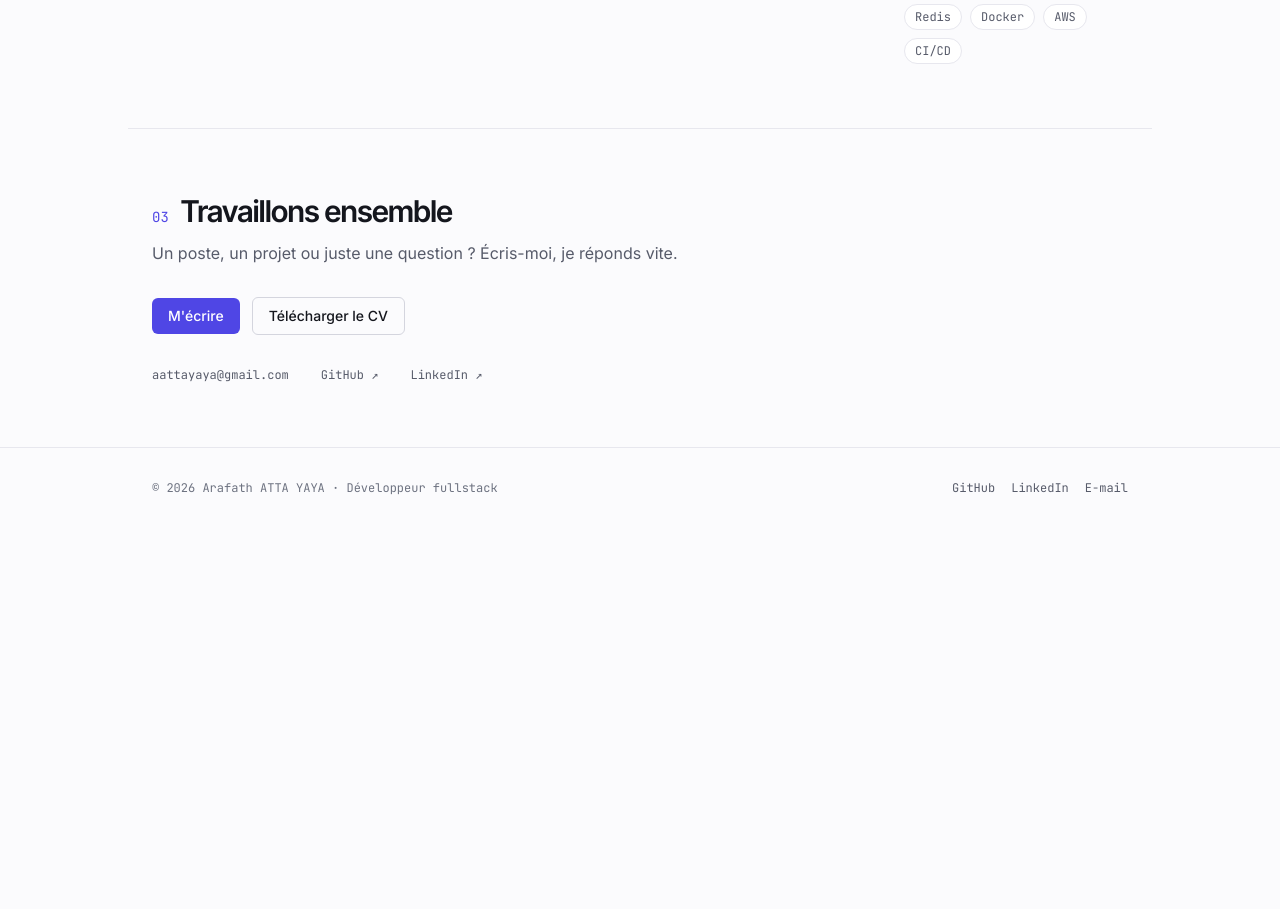
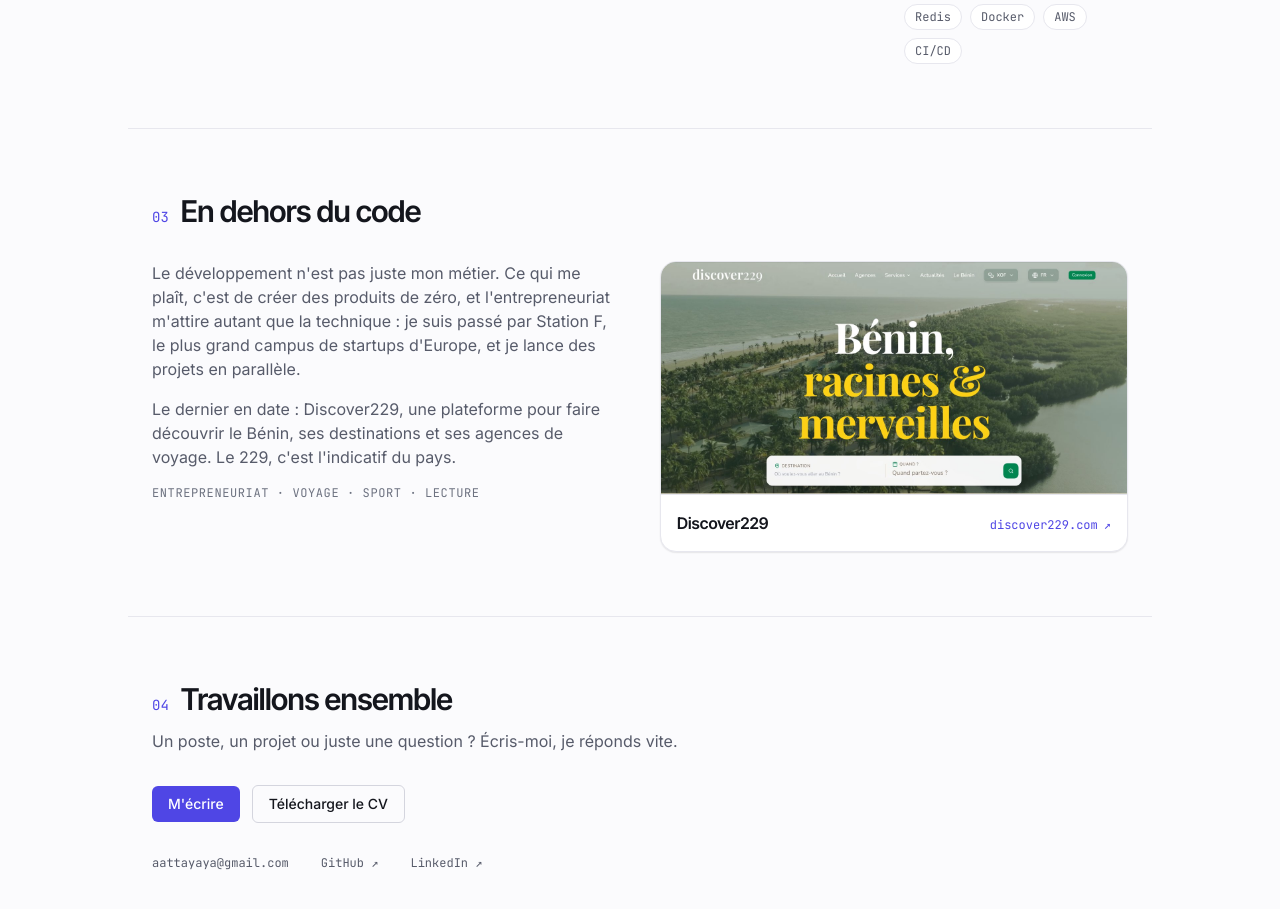
Before and after one commit to Fath57/portfolio, a Next.js app: page / in a window 1280 px wide. Shown: the part 1687-2596 px from the top of the page. Before the commit the page ends 2215 px from the top, so only its background shows below. Built offline with nearby package versions, Linux system fonts and the light colour scheme.

Commit message:
Section « En dehors du code » : entrepreneuriat, Station F, Discover229
Co-Authored-By: Claude Fable 5 <noreply@anthropic.com>

```diff
--- a/app/page.tsx
+++ b/app/page.tsx
@@ -1,6 +1,7 @@
 import { Hero } from "@/components/sections/hero";
 import { Projects } from "@/components/sections/projects";
 import { About } from "@/components/sections/about";
+import { Beyond } from "@/components/sections/beyond";
 import { Contact } from "@/components/sections/contact";
 
 // Accueil : fait 80 % du travail. Ordre pensé pour le regard du recruteur.
@@ -11,6 +12,7 @@ export default function HomePage() {
       <Hero />
       <Projects />
       <About />
+      <Beyond />
       <Contact />
     </>
   );
--- /dev/null
+++ b/components/sections/beyond.tsx
@@ -0,0 +1,55 @@
+import Image from "next/image";
+import { SectionHeading } from "./section-heading";
+
+// Le côté perso : entrepreneuriat, Station F, projets en dehors du travail.
+export function Beyond() {
+  return (
+    <section
+      id="en-dehors"
+      className="mx-auto max-w-5xl scroll-mt-20 border-t border-border px-6 py-16"
+    >
+      <SectionHeading num="03" title="En dehors du code" />
+      <div className="grid items-start gap-10 md:grid-cols-2">
+        <div className="max-w-reading space-y-4 text-ink-muted">
+          <p>
+            Le développement n'est pas juste mon métier. Ce qui me plaît,
+            c'est de créer des produits de zéro, et l'entrepreneuriat m'attire
+            autant que la technique : je suis passé par Station F, le plus
+            grand campus de startups d'Europe, et je lance des projets en
+            parallèle.
+          </p>
+          <p>
+            Le dernier en date : Discover229, une plateforme pour faire
+            découvrir le Bénin, ses destinations et ses agences de voyage.
+            Le 229, c'est l'indicatif du pays.
+          </p>
+          <p className="font-mono text-xs uppercase tracking-wider text-ink-faint">
+            Entrepreneuriat · Voyage · Sport · Lecture
+          </p>
+        </div>
+        <a
+          href="https://discover229.com"
+          target="_blank"
+          rel="noopener noreferrer"
+          className="group block overflow-hidden rounded-lg border border-border bg-surface shadow-card transition-[box-shadow,transform,border-color] duration-200 hover:-translate-y-0.5 hover:border-border-strong hover:shadow-lift motion-reduce:transition-none motion-reduce:hover:translate-y-0"
+        >
+          <div className="relative aspect-[2/1] overflow-hidden border-b border-border bg-surface-2">
+            <Image
+              src="/projects/discover229.jpg"
+              alt="Capture d'écran de Discover229"
+              fill
+              sizes="(min-width: 768px) 45vw, 100vw"
+              className="object-cover object-top transition-transform duration-300 group-hover:scale-[1.03] motion-reduce:transition-none motion-reduce:group-hover:scale-100"
+            />
+          </div>
+          <div className="flex items-baseline justify-between gap-3 p-4">
+            <span className="font-display font-semibold">Discover229</span>
+            <span className="inline-flex items-center gap-1.5 font-mono text-xs text-accent transition-[gap] group-hover:gap-2.5">
+              discover229.com <span aria-hidden>↗</span>
+            </span>
+          </div>
+        </a>
+      </div>
+    </section>
+  );
+}
--- a/components/sections/contact.tsx
+++ b/components/sections/contact.tsx
@@ -9,7 +9,7 @@ export function Contact() {
       className="mx-auto max-w-5xl scroll-mt-20 border-t border-border px-6 py-16"
     >
       <SectionHeading
-        num="03"
+        num="04"
         title="Travaillons ensemble"
         intro="Un poste, un projet ou juste une question ? Écris-moi, je réponds vite."
       />
```
Also changed, not shown: public/projects/discover229.jpg (added).
